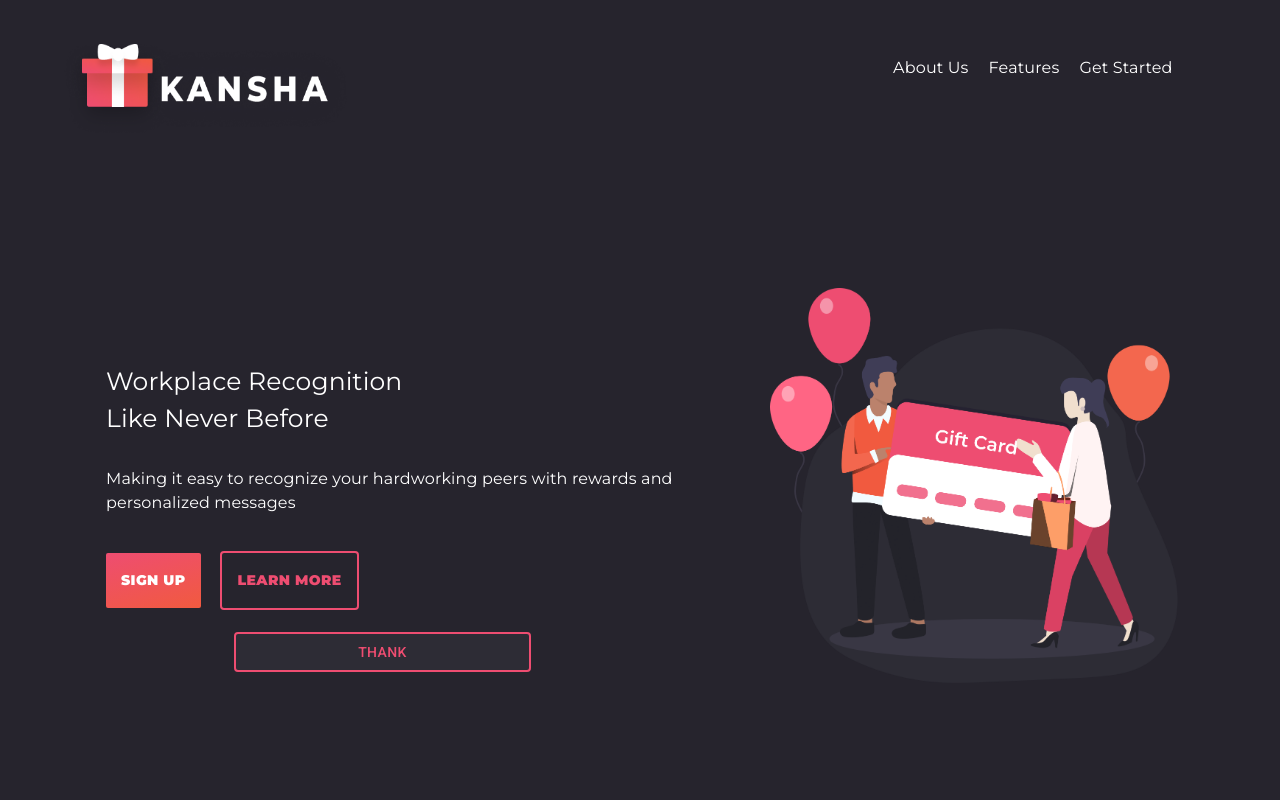
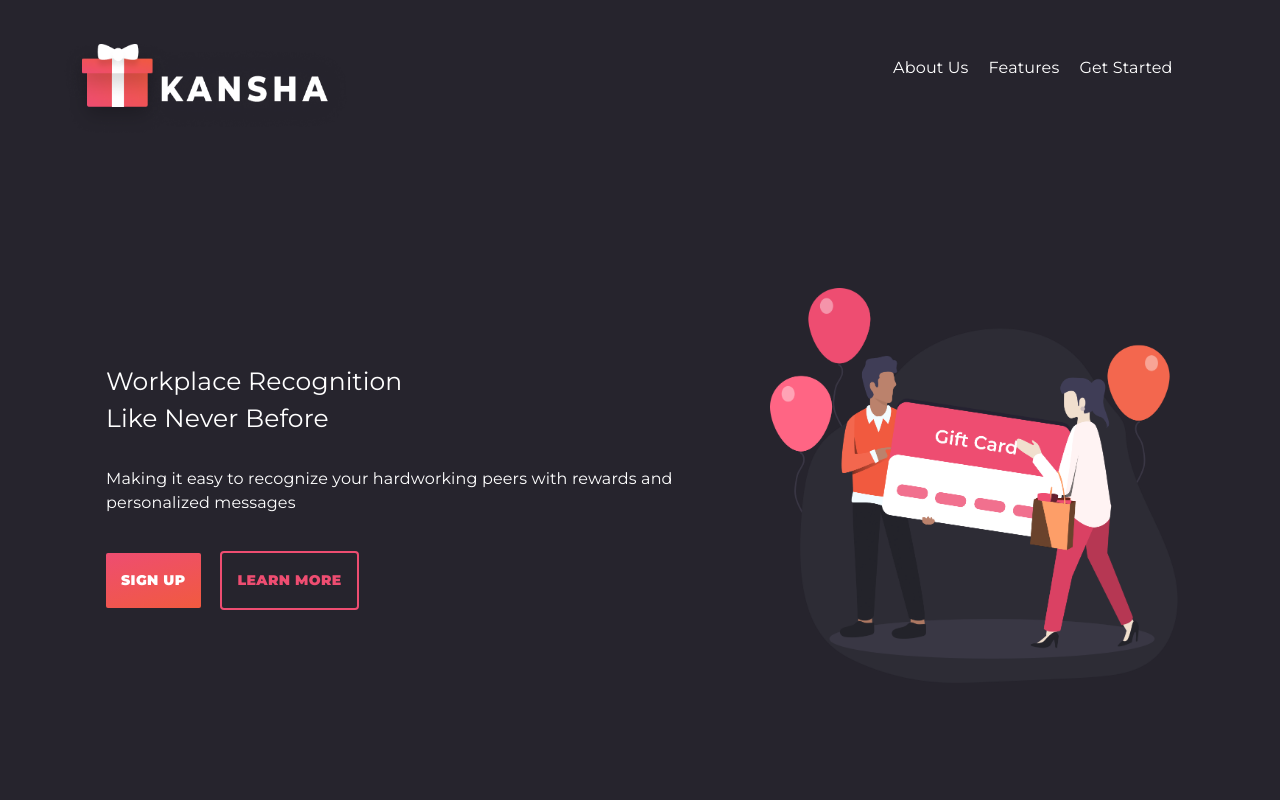
Before and after one commit to rleslie1015/kansha-fe, a React (Create React App) app in the folder react-app/: page / in a window 1280 px wide. Shown: the top 800 px of the page. Built offline with nearby package versions, Linux system fonts and the light colour scheme; no server answers; what auth0-js would draw is missing.

Commit message:
❌ remove modal from header
Co-authored by: AndrewGoenner <drewgoenner@gmail.com>

```diff
--- a/react-app/src/landing/Header.js
+++ b/react-app/src/landing/Header.js
@@ -270,8 +270,6 @@ export default function Header() {
             <Box className={classes.desc} fontFamily='montserrat'>Making it easy to recognize your hardworking peers with rewards and personalized messages</Box>
             <Button variant='contained' className={classes.signButton} onClick={auth.login} fontFamily='montserrat'>Sign Up</Button>
             <Button variant='contained' className={classes.learnButton} fontFamily='montserrat'>Learn More</Button>
-            <RecogModal setOpen={setOpen} sender={4} recipient={39} open={open} first_name='Andrew' last_name='Goenner' job_title='Slapper of Fish' department='Fishslappery' profile_pic='https://www.sackettwaconia.com/wp-content/uploads/default-profile.png
-' />
           </div>
           <div style={styles.hero}>
             <img src={hero} className={classes.img} />
```
